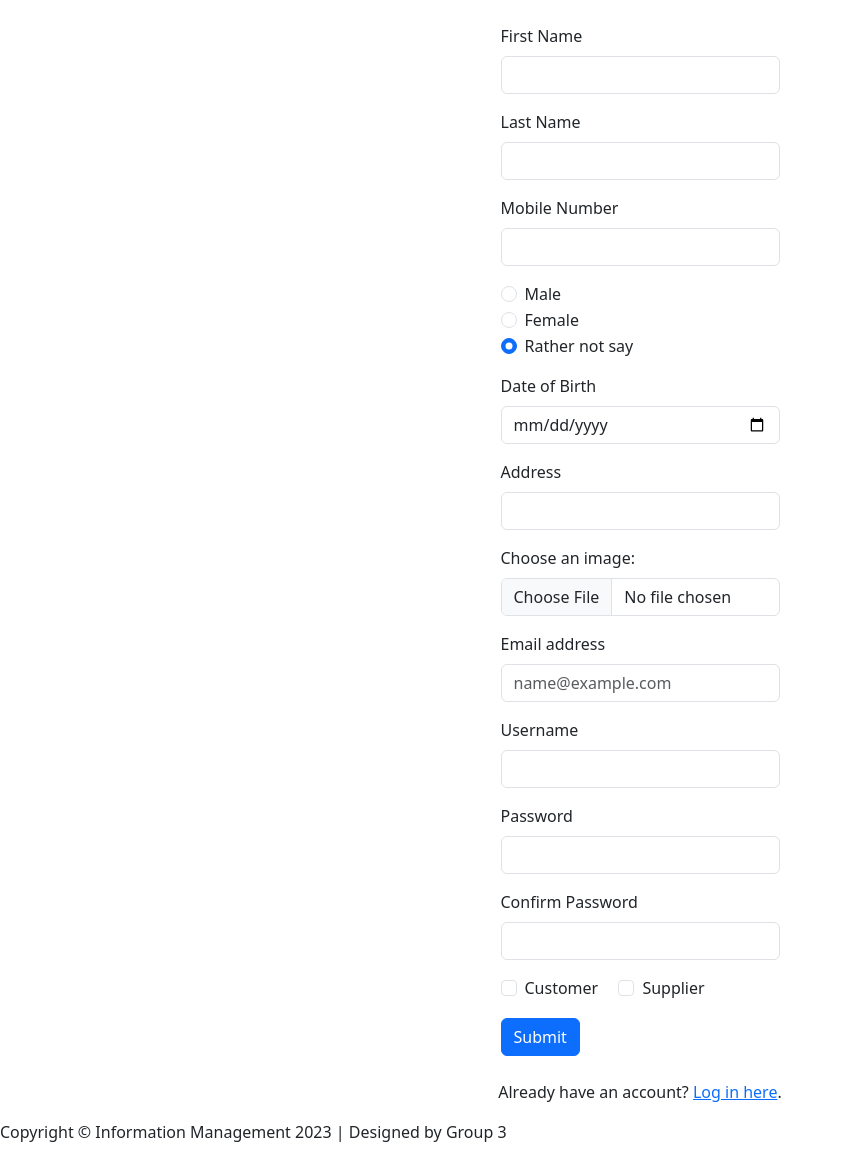
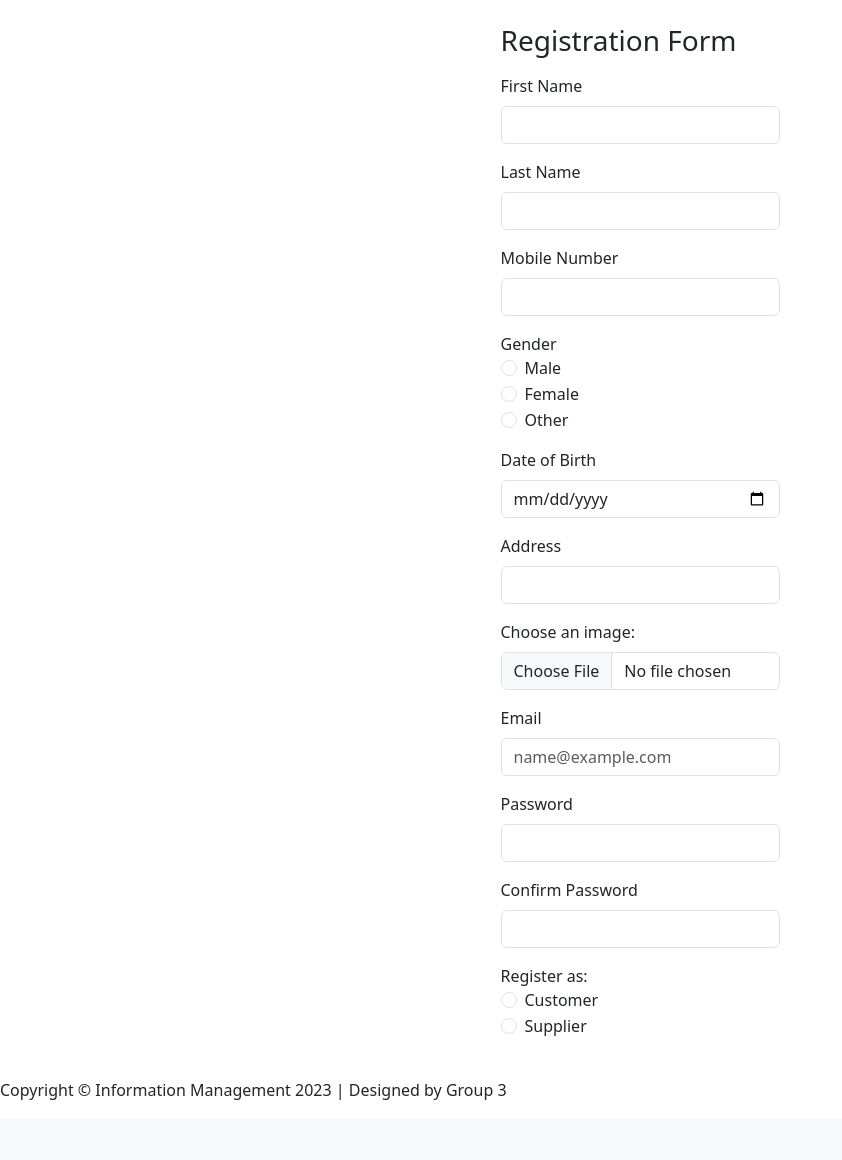
Before and after one commit to Raiolee/Information-Management, a PHP site: page /registration.php in a window 1280 px wide. Shown: the part 56-1216 px from the top of the page, without its empty margins (0-842 px from the left). After the commit the page ends 1156 px from the top, so only its background shows below. Run offline with PHP 8.4, Linux system fonts and the light colour scheme; data that the repository does not hold is empty; some libraries are stand-ins or nearby versions.

Commit message:
Update registration.php

```diff
--- a/SVMS/registration.php
+++ b/SVMS/registration.php
@@ -4,44 +4,28 @@ $page_title = "Register";
 require_once 'config/connection.php';
 
 $errors = array();
-$target = "pictures/image";
-$targetFile = $target . basename($_FILES["image"]["name"]);
-$isOk = false;
 
-if (file_exists($targetFile)) {
-  die("File Exists");
-}
-if (move_uploaded_file($_FILES["image"]["temp_name"], $targetFile)) {
-  $isOk = true;
-}
+if ($_SERVER["REQUEST_METHOD"] == "POST") {
+  // Validate and sanitize user inputs...
+  $email = mysqli_real_escape_string($connection, $_POST["email"]);
+  $password = mysqli_real_escape_string($connection, $_POST["password"]);
+  $fname = mysqli_real_escape_string($connection, $_POST["fname"]);
+  $lname = mysqli_real_escape_string($connection, $_POST["lname"]);
+  $mobilenumber = mysqli_real_escape_string($connection, $_POST["mobilenumber"]);
+  $gender = mysqli_real_escape_string($connection, $_POST["gender"]);
+  $bday = $_POST['dob'];
+  $address = mysqli_real_escape_string($connection, $_POST["address"]);
+  $type = mysqli_real_escape_string($connection, $_POST["usertype"]);
+  $path = mysqli_real_escape_string($connection, $_POST["userpath"]);
+  $status = mysqli_real_escape_string($connection, $_POST["userstatus"]);
 
-if (isset($_POST['register'])) {
-  $fname = mysqli_real_escape_string($conn, $_POST['user_fname']);
-  $lname = mysqli_real_escape_string($conn, $_POST['user_lname']);
-  $usermobile = mysqli_real_escape_string($conn, $_POST['user_mobile']);
-  $usergender = mysqli_real_escape_string($conn, $_POST['user_gender']);
-  $userbday = $_POST['user_dob'];
-  $useraddress = mysqli_real_escape_string($conn, $_POST['u_address']);
-  $useremail = mysqli_real_escape_string($conn, $_POST['user_email']);
-  $userpassword = mysqli_real_escape_string($conn, $_POST['user_pass']);
-  $usertype = mysqli_real_escape_string($conn, $_POST['u_type']);
+  if (count($errors) == 0) {
+    // Insert user data into the database
+    $insertQuery = "INSERT INTO users (user_email, user_pass, user_fname, user_lname, user_mobile, user_gender, user_dob, user_address, user_type, user_path, user_status) VALUES (?, ?, ?, ?, ?, ?, ?, ?, ?, ?, ?)";
+    $hashedPassword = password_hash($password, PASSWORD_DEFAULT); // Hash the password
+    $stmt = $connection->prepare($insertQuery);
+    $stmt->bind_param('sssssssssss', $email, $hashedPassword, $fname, $lname, $mobilenumber, $gender, $bday, $address, $type, $path, $status);
 
-  if (empty($fname) || empty($lname) || empty($usermobile) || empty($usermobile) || empty($userbday) || empty($useraddress) || empty($fname) || empty($email) || empty($username) || empty($password) || empty($confirm_pass) || empty($usertype)) {
-    $errors['userType'] = "Fill in all the fields";
-  }
-
-  if ($password !== $confirm_pass) {
-    $errors['password_match'] = "Passwords do not match";
-  }
-
-  if (!filter_var($email, FILTER_VALIDATE_EMAIL)) {
-    $errors['email'] = "Invalid email format";
-  }
-
-  if ((count($errors) == 0) && ($isOk)) {
-    $insertQuery = "INSERT INTO users (user_email, user_pass, user_fname, user_lname, user_mobile, user_gender, user_dob, user_address, user_path, user_type, user_role) VALUES (?, ?, ?, ?, ?, ?, ?, ?, ?, ?, ?)";
-    $stmt = $connection->prepare($insertQuery);
-    $stmt->bind_param('ssssss', $email, $username, $hashedPassword);
     if ($stmt->execute()) {
       header('location: login.php');
       exit;
@@ -52,136 +36,117 @@ if (isset($_POST['register'])) {
 }
 ?>
 
+
 <!DOCTYPE html>
 <html lang="en">
 
 <head>
-  <meta charset="UTF-8">
-  <meta name="viewport" content="width=device-width, initial-scale=1.0">
-  <title>Register as a Vendor</title>
-  <link rel="stylesheet" href="https://cdn.jsdelivr.net/npm/bootstrap@5.3.2/dist/css/bootstrap.min.css">
-  <link rel="stylesheet"
-    href="https://cdnjs.cloudflare.com/ajax/libs/bootstrap-datepicker/1.9.0/css/bootstrap-datepicker.min.css">
-  <script src="https://cdn.jsdelivr.net/npm/bootstrap@5.3.2/dist/js/bootstrap.bundle.min.js"></script>
-  <script
-    src="https://cdnjs.cloudflare.com/ajax/libs/bootstrap-datepicker/1.9.0/js/bootstrap-datepicker.min.js"></script>
-  <script src="https://cdn.jsdelivr.net/npm/@popperjs/core@2.11.6/dist/umd/popper.min.js"></script>
-  <script src="https://code.jquery.com/jquery-3.6.0.min.js"></script>
-  <script src="https://unpkg.com/@popperjs/core@2"></script>
-
-  <?php include('includes/header2.html'); ?>
+  <link href="https://cdn.jsdelivr.net/npm/bootstrap@5.3.2/dist/css/bootstrap.min.css" rel="stylesheet"
+    integrity="sha384-T3c6CoIi6uLrA9TneNEoa7RxnatzjcDSCmG1MXxSR1GAsXEV/Dwwykc2MPK8M2HN" crossorigin="anonymous">
+  <script src="https://cdn.jsdelivr.net/npm/bootstrap@5.3.2/dist/js/bootstrap.bundle.min.js"
+    integrity="sha384-C6RzsynM9kWDrMNeT87bh95OGNyZPhcTNXj1NW7RuBCsyN/o0jlpcV8Qyq46cDfL"
+    crossorigin="anonymous"></script>
+    <?php include('includes/header2.html'); ?>
 </head>
 
 <body>
   <div class="container">
-    <div class="d-flex justify-content-center align-items-center my-4 ">
+    <div class="d-flex justify-content-center align-items-center my-4">
       <form id="registration" class="w-25" method="POST">
+      <div class="mb-3">
+      <h3>Registration Form</h3>
+      </div>
         <div class="mb-3">
-          <label for="exampleFormControlTextarea1" class="form-label">First Name</label>
+          <label for="fname" class="form-label">
+            First Name
+          </label>
           <input type="text" name="fname" class="form-control">
         </div>
         <div class="mb-3">
-          <label for="exampleFormControlTextarea1" class="form-label">Last Name</label>
+          <label for="lname" class="form-label">
+            Last Name
+          </label>
           <input type="text" name="lname" class="form-control">
         </div>
         <div class="mb-3">
-          <label for="exampleFormControlTextarea1" class="form-label">Mobile Number</label>
-          <input type="text" name="usermobile" class="form-control">
+          <label for="mobilenumber" class="form-label">
+            Mobile Number
+          </label>
+          <input type="text" name="mobilenumber" class="form-control">
         </div>
         <div class="mb-3">
+          <label for="gender" class="form-check-label">Gender</label>
           <div class="form-check">
-            <input class="form-check-input" type="radio" name="usergender" value="Male" id="flexRadioDefault1">
-            <label class="form-check-label" for="flexRadioDefault1">
+            <input class="form-check-input" type="radio" name="gender" value="Male" id="genderMale">
+            <label class="form-check-label" for="gender">
               Male
             </label>
           </div>
           <div class="form-check">
-            <input class="form-check-input" type="radio" name="usergender" value="Female" id="flexRadioDefault2"
-              checked>
-            <label class="form-check-label" for="flexRadioDefault2">
+            <input class="form-check-input" type="radio" name="gender" value="Female" id="genderFemale">
+            <label class="form-check-label" for="gender">
               Female
             </label>
           </div>
           <div class="form-check">
-            <input class="form-check-input" type="radio" name="usergender" value="Rather not say" id="flexRadioDefault2"
-              checked>
-            <label class="form-check-label" for="flexRadioDefault2">
-              Rather not say
+            <input class="form-check-input" type="radio" name="gender" value="Other" id="genderOther">
+            <label class="form-check-label" for="gender">
+              Other
             </label>
           </div>
         </div>
         <div class="mb-3">
           <label for="datepicker" class="form-label">Date of Birth</label>
-          <input type="date" name="user_dob" class="form-control datepicker" id="datepicker">
+          <input type="date" name="bday" class="form-control datepicker" id="datepicker">
         </div>
         <div class="mb-3">
-          <label for="exampleFormControlTextarea1" class="form-label">Address</label>
-          <input type="text" name="Address" class="form-control">
+          <label for="address" class="form-label">
+            Address
+          </label>
+          <input type="text" name="address" class="form-control">
         </div>
         <div class="mb-3">
           <label for="imageInput" class="form-label">Choose an image:</label>
           <input type="file" class="form-control" id="imageInput" name="image">
         </div>
         <div class="mb-3">
-          <label for="exampleFormControlInput1" class="form-label">Email address</label>
-          <input type="email" name="useremail" class="form-control" id="exampleFormControlInput1"
-            placeholder="name@example.com">
-          <?php if (isset($errors['email'])): ?>
-            <div class="text-danger">
-              <?php echo $errors['email']; ?>
-            </div>
-          <?php endif; ?>
+          <label for="email" class="form-label">
+            Email
+          </label>
+          <input type="email" name="email" class="form-control" placeholder="name@example.com">
         </div>
         <div class="mb-3">
-          <label for="exampleFormControlTextarea1" class="form-label">Username</label>
-          <input type="text" name="username" class="form-control">
+          <label for="password" class="form-label">
+            Password
+          </label>
+          <input type="password" name="password" class="form-control">
         </div>
         <div class="mb-3">
-          <label for="exampleFormControlTextarea1" class="form-label">Password</label>
-          <input type="password" name="userpassword" class="form-control">
+          <label for="confirmpass" class="form-label">
+            Confirm Password
+          </label>
+          <input type="password" name="confirmpassword" class="form-control">
         </div>
         <div class="mb-3">
-          <label for="exampleFormControlTextarea1" class="form-label">Confirm Password</label>
-          <input type="password" name="confirm_pass" class="form-control">
-        </div>
-        <div class="mb-3">
-          <div class="form-check form-check-inline">
-            <input class="form-check-input" type="checkbox" id="inlineCheckbox1" name="usertype" value="Customer">
-            <label class="form-check-label" for="inlineCheckbox1">Customer</label>
+          <label for="usertype" class="form-check-label">Register as:</label>
+          <div class="form-check">
+          <input class="form-check-input" type="radio" name="type" value="Customer" id="typeCustomer">
+            <label class="form-check-label" for="usertype">
+              Customer
+            </label>
           </div>
-          <div class="form-check form-check-inline">
-            <input class="form-check-input" type="checkbox" id="inlineCheckbox2" name="usertype" value="Supplier">
-            <label class="form-check-label" for="inlineCheckbox2">Supplier</label>
+          <div class="form-check">
+          <input class="form-check-input" type="radio" name="type" value="Supplier" id="typeSupplier">
+            <label class="form-check-label" for="usertype">
+              Supplier
+            </label>
           </div>
         </div>
-        <button type="submit" name="register" class="btn btn-primary">Submit</button>
-
-        <?php if (count($errors) > 0): ?>
-          <div>
-            <?php foreach ($errors as $error): ?>
-              <li>
-                <?php echo $error; ?>
-              </li>
-            <?php endforeach; ?>
-          </div>
-        <?php endif; ?>
       </form>
-    </div>
-    <div class="text-center mt-3">
-      <p>Already have an account? <a href="login.php">Log in here</a>.</p>
     </div>
   </div>
 
-  <script>
-    $(document).ready(function () {
-      $('#datepicker').datepicker({
-        format: 'yyyy-mm-dd', // Set date format
-        autoclose: true,      // Close the datepicker when a date is selected
-        todayHighlight: true  // Highlight today's date
-      });
-    });
-  </script>
-  <?php include('includes/footer.html'); ?>
+  <?php include('includes/footer.html') ?>
 </body>
 
 </html>
```
